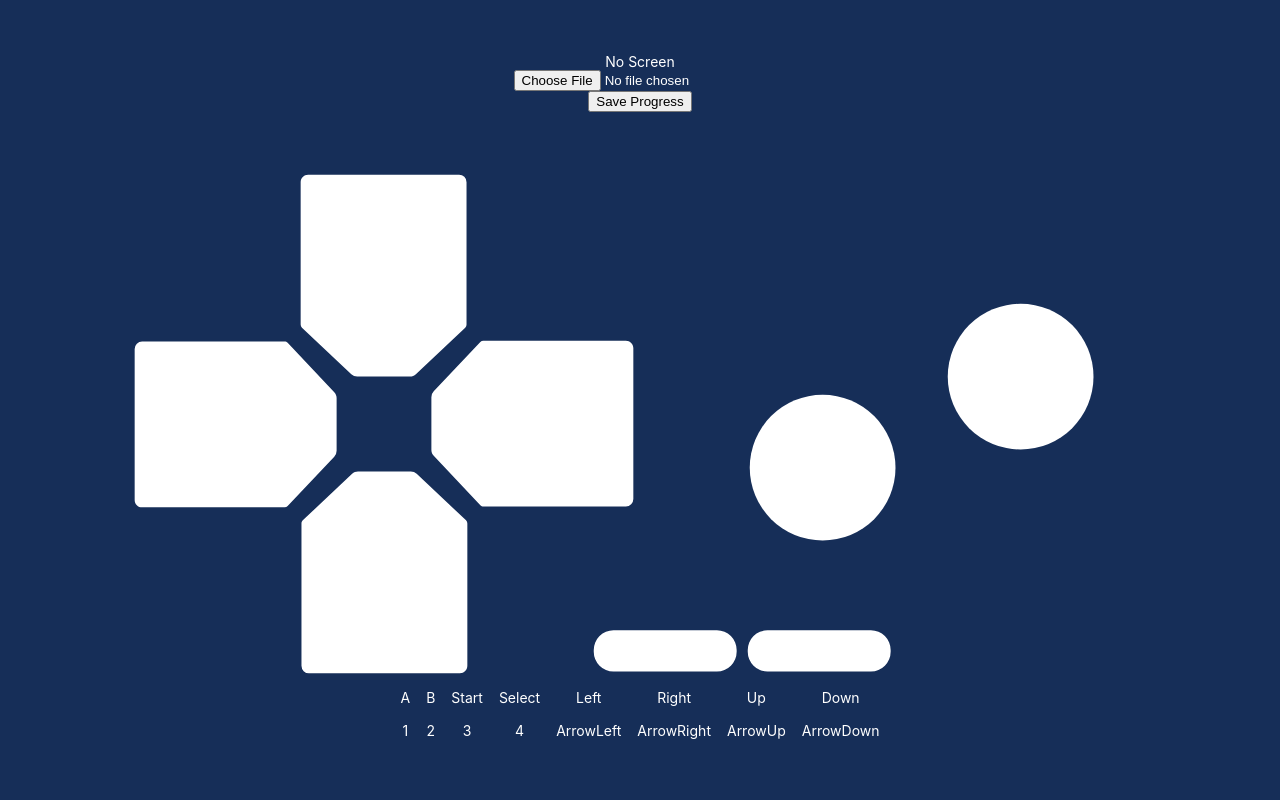
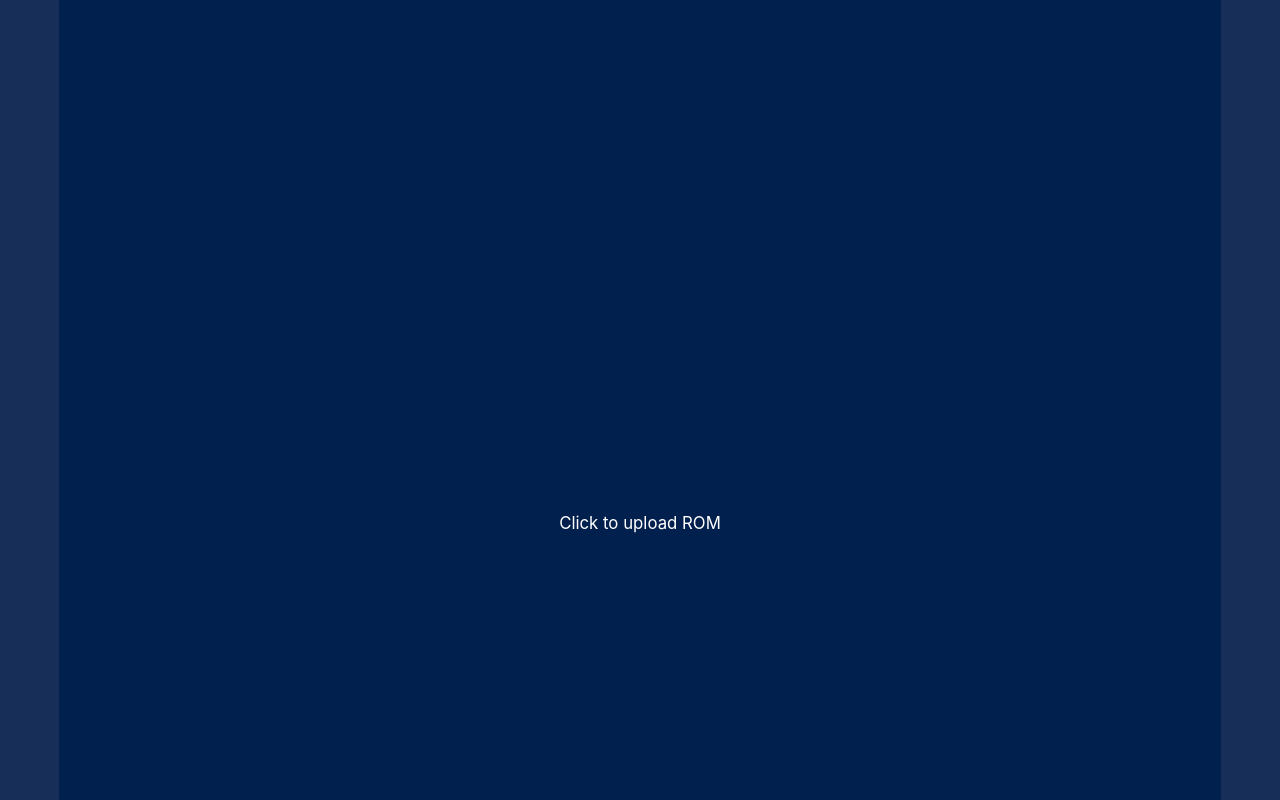
Before and after one commit to BusinessJoe/Gameboy-Emulator, a React (Create React App) app in the folder frontend/: page / in a window 1280 px wide. Shown: the top 800 px of the page. Built offline with nearby package versions, Linux system fonts and the light colour scheme.

Commit message:
Click screen area to upload roms

```diff
--- a/frontend/src/components/Main.tsx
+++ b/frontend/src/components/Main.tsx
@@ -30,8 +30,7 @@ const Main = () => {
   return (
       <div className='main'>
         <div>
-          <Screen screen={screen} />
-          <RomUpload onUpload={setRomData} />
+          <Screen screen={screen} onRomUpload={setRomData} />
           <Save onSave={saveRam} />
         </div>
         <div className='sidebar'>
--- a/frontend/src/components/Screen.css
+++ b/frontend/src/components/Screen.css
@@ -2,14 +2,32 @@
     aspect-ratio: 160 / 144;
     image-rendering: pixelated;
     border: 5px solid rgb(2, 32, 78);
+    width: 90vw;
 }
 
-#screen {
+#screen-upload {
+    aspect-ratio: 160 / 144;
+    border: 5px solid rgb(2, 32, 78);
     width: 90vw;
+    background-color: rgb(2, 32, 78);
+
+    display: flex;
+    flex-direction: column;
+    align-items: center;
+    justify-content: center;
+
+    font-size: larger;
+}
+
+#file-upload-label {
+    cursor: pointer;
 }
 
 @media (min-width:1281px) {
     #screen {
         width: 40vw;
     }
+    #screen-upload {
+        width: 40vw;
+    }
 }
--- a/frontend/src/components/Screen.tsx
+++ b/frontend/src/components/Screen.tsx
@@ -1,8 +1,9 @@
-import { useRef } from "react";
+import React, { useRef } from "react";
 import './Screen.css';
 
 const Screen = (props: {
-    screen: Uint8Array | undefined
+    screen: Uint8Array | undefined,
+    onRomUpload: (romData: Uint8Array | undefined) => void,
 }) => {
     const canvasRef = useRef<HTMLCanvasElement>(null);
     const canvas = canvasRef.current;
@@ -42,12 +43,70 @@ const Screen = (props: {
         context.putImageData(img_data, 0, 0);
     }
 
+    const handleDragOver = (e: React.DragEvent<HTMLDivElement>) => {
+        e.preventDefault();
+    }
+
+    const handleDrop = (e: React.DragEvent<HTMLDivElement>) => {
+        e.preventDefault();
+        // const file = e.dataTransfer.files.item(0);
+        // if (file !== null) {
+        //     console.log(file);
+        //     upload(file);
+        // }
+    }
+
+    const handleChange = (e: React.ChangeEvent<HTMLInputElement>) => {
+        const files = e.target.files;
+
+        if (files === null) {
+            return;
+        }
+
+        if (files.length === 0) {
+
+        } else {
+            const file = files[0];
+            const reader = new FileReader();
+            reader.onload = (evt) => {
+                const result = evt.target?.result
+                if (result instanceof ArrayBuffer) {
+                    const array = new Uint8Array(result);
+                    props.onRomUpload(array);
+                }
+            };
+            reader.readAsArrayBuffer(file);
+        }
+    }
+
+
+    const upload = (file: File) => {
+        const reader = new FileReader();
+        reader.onload = (evt) => {
+            const result = evt.target?.result
+            if (result instanceof ArrayBuffer) {
+                const array = new Uint8Array(result);
+                props.onRomUpload(array);
+            }
+        };
+        reader.readAsArrayBuffer(file);
+    }
+
     return (
         <div id="screen-wrapper">
+            <input id="file-upload" type="file" hidden onChange={handleChange}></input>
+            <label htmlFor="file-upload" id="file-upload-label">
             {props.screen !== undefined
-                ? <canvas id="screen" width={160} height={144} ref={canvasRef}>Screen</canvas>
-                : <div>No Screen</div>
+                ?
+                <canvas id="screen" width={160} height={144} ref={canvasRef}>
+                    Screen
+                </canvas>
+                :
+                <div id="screen-upload" onDrop={handleDrop} onDragOver={handleDragOver}>
+                    Click to upload ROM
+                </div>
             }
+            </label>
         </div>
     )
 };
--- a/frontend/src/hooks/useGameboy.ts
+++ b/frontend/src/hooks/useGameboy.ts
@@ -60,7 +60,8 @@ const useGameboy = (romData: Uint8Array | undefined) => {
     /// Initialization
     useEffect(() => {
         if (romData) {
-            Promise.all([initWasm(), initAudio()])
+            console.log('Initializing wasm');
+            initWasm()
                 .then(async () => {
                     const gameboy = GameBoyState.new();
                     gameboy.load_rom_web(romData);
@@ -70,10 +71,18 @@ const useGameboy = (romData: Uint8Array | undefined) => {
                     if (identifier !== undefined) {
                         loadSave(gameboy, identifier);
                     }
+                    console.log('Initialized wasm');
                 })
-                .catch((e) => {
-                    console.error('Failed to initialize wasm or audio:', e);
+                .catch((e: Error) => {
+                    console.error('Failed to initialize wasm:', e);
                 })
+                .then(async () => {
+                    await initAudio();
+                    console.log('Initialized audio');
+                })
+                .catch((e: Error) => {
+                    console.error('Failed to initialize audio:', e);
+                });
 
             return () => {
                 // clean up audio
@@ -84,6 +93,7 @@ const useGameboy = (romData: Uint8Array | undefined) => {
 
     useEffect(() => {
         if (gameboy !== undefined) {
+            console.log('Resuming audio playback');
             resumeAudioPlayback().catch(e => console.error('Failed to resume audio playback:', e));
         }
     }, [gameboy, resumeAudioPlayback])
```
